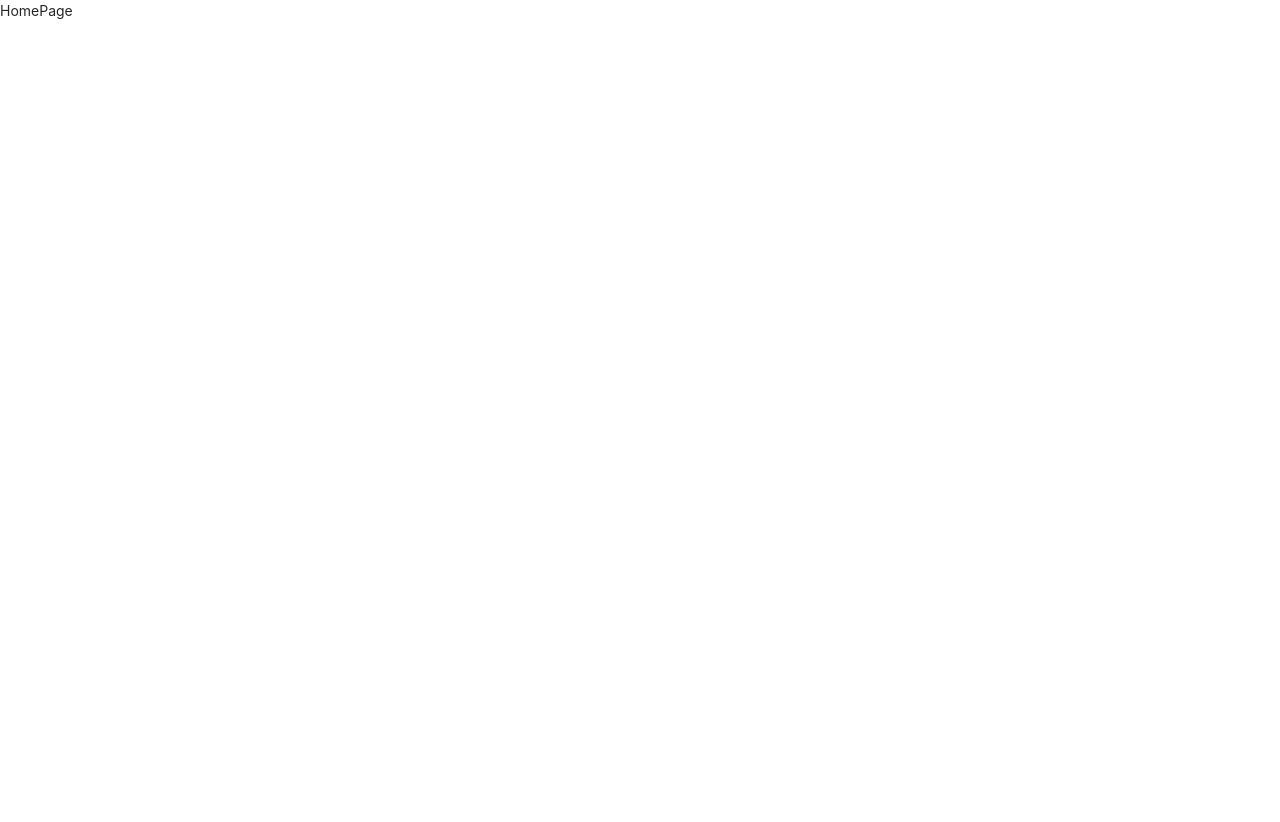
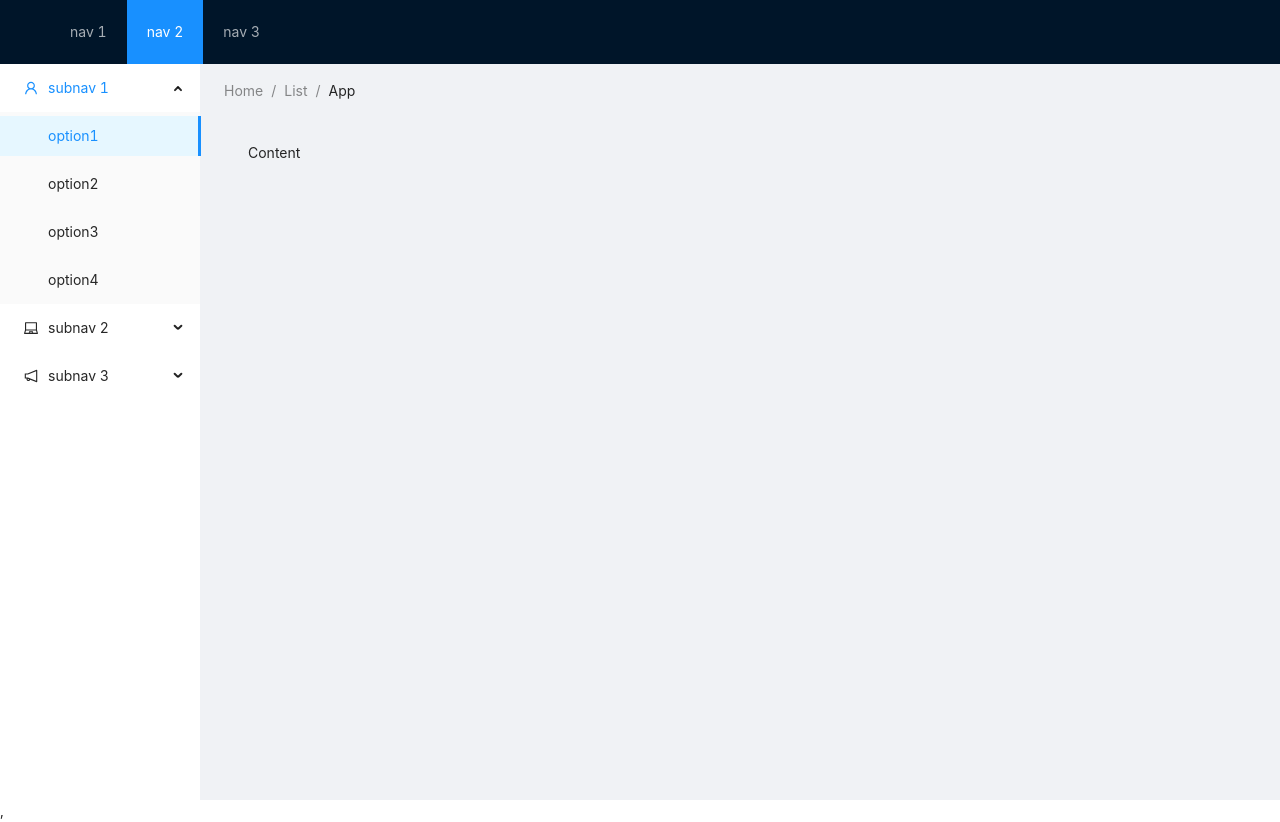
Before and after one commit to Alex8711/VivajiReactApp, a React (Create React App) app: page / in a window 1280 px wide. Before the commit the page ends 800 px from the top, so only its background shows below. Built offline with nearby package versions, Linux system fonts and the light colour scheme.

Commit message:
initial commit added nav layout

```diff
--- a/src/components/HomePage/HomePage.js
+++ b/src/components/HomePage/HomePage.js
@@ -1,9 +1,75 @@
 import React from "react";
+import {Form, Input, Row} from "antd";
+import 'antd/dist/antd.css';
+import styles from './HomePage.module.css';
+import {LockOutlined} from "@ant-design/icons";
+
+import { Layout, Menu, Breadcrumb } from 'antd';
+import { UserOutlined, LaptopOutlined, NotificationOutlined } from '@ant-design/icons';
+
+const { SubMenu } = Menu;
+const { Header, Content, Sider } = Layout;
+
 
 const HomePage =()=>{
     return(
         <>
-            HomePage
+            <Layout className={`${styles.bgImage} layout`}>
+                <Header className="header">
+                <div className="logo" />
+                <Menu theme="dark" mode="horizontal" defaultSelectedKeys={['2']}>
+                    <Menu.Item key="1">nav 1</Menu.Item>
+                    <Menu.Item key="2">nav 2</Menu.Item>
+                    <Menu.Item key="3">nav 3</Menu.Item>
+                </Menu>
+                </Header>
+                <Layout>
+                    <Sider width={200} className="site-layout-background">
+                        <Menu
+                        mode="inline"
+                        defaultSelectedKeys={['1']}
+                        defaultOpenKeys={['sub1']}
+                        style={{ height: '100%', borderRight: 0 }}
+                        >
+                        <SubMenu key="sub1" icon={<UserOutlined />} title="subnav 1">
+                            <Menu.Item key="1">option1</Menu.Item>
+                            <Menu.Item key="2">option2</Menu.Item>
+                            <Menu.Item key="3">option3</Menu.Item>
+                            <Menu.Item key="4">option4</Menu.Item>
+                        </SubMenu>
+                        <SubMenu key="sub2" icon={<LaptopOutlined />} title="subnav 2">
+                            <Menu.Item key="5">option5</Menu.Item>
+                            <Menu.Item key="6">option6</Menu.Item>
+                            <Menu.Item key="7">option7</Menu.Item>
+                            <Menu.Item key="8">option8</Menu.Item>
+                        </SubMenu>
+                        <SubMenu key="sub3" icon={<NotificationOutlined />} title="subnav 3">
+                            <Menu.Item key="9">option9</Menu.Item>
+                            <Menu.Item key="10">option10</Menu.Item>
+                            <Menu.Item key="11">option11</Menu.Item>
+                            <Menu.Item key="12">option12</Menu.Item>
+                        </SubMenu>
+                        </Menu>
+                    </Sider>
+                    <Layout style={{ padding: '0 24px 24px' }}>
+                        <Breadcrumb style={{ margin: '16px 0' }}>
+                        <Breadcrumb.Item>Home</Breadcrumb.Item>
+                        <Breadcrumb.Item>List</Breadcrumb.Item>
+                        <Breadcrumb.Item>App</Breadcrumb.Item>
+                        </Breadcrumb>
+                        <Content
+                        className="site-layout-background"
+                        style={{
+                            padding: 24,
+                            margin: 0,
+                            minHeight: 280,
+                        }}
+                        >
+                        Content
+                        </Content>
+                    </Layout>
+                </Layout>
+            </Layout>,
         </>
     )
 }
--- /dev/null
+++ b/src/components/HomePage/HomePage.module.css
@@ -0,0 +1,25 @@
+.bgImage{
+    background-image: url("./loginbackground.jpg");
+    height: 100vh;
+    width: auto;
+}
+
+#components-layout-demo-top-side-2 .logo {
+    float: left;
+    width: 120px;
+    height: 31px;
+    margin: 16px 24px 16px 0;
+    background: rgba(255, 255, 255, 0.3);
+  }
+
+  .ant-row-rtl #components-layout-demo-top-side-2 .logo {
+    float: right;
+    margin: 16px 0 16px 24px;
+  }
+
+  .site-layout-background {
+    /* background: #fff; */
+    background-image: url("./loginbackground.jpg");
+    height: 100vh;
+    width: auto;
+  }
```
Also changed, not shown: src/components/HomePage/loginbackground.jpg (added), 1 other file (tests, documents, lock files or other folders).
